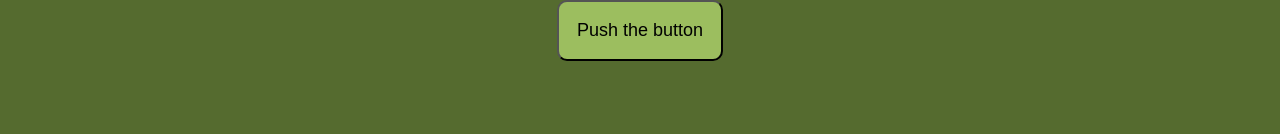
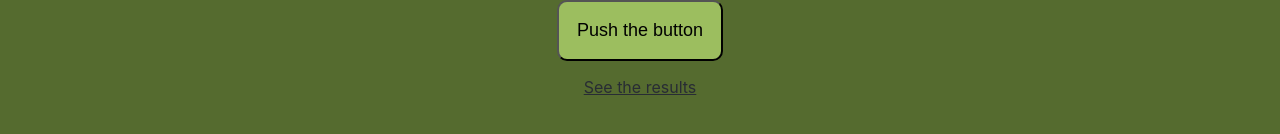
Before and after one commit to Peteropon/typescript-with-redux, a React (Create React App) app: page / in a window 1280 px wide. Shown: the part 432-566 px from the top of the page. Built offline with nearby package versions, Linux system fonts and the light colour scheme.

Commit message:
Added separate links to each page.

```diff
--- a/src/App.css
+++ b/src/App.css
@@ -35,6 +35,14 @@ main {
   background-color: rgb(228, 157, 70);
 }
 
+.link-wrapper {
+  margin: 1em 0;
+}
+
+.link-wrapper > * {
+  color: #282c34;
+}
+
 button {
   padding: 1em;
   background-color: rgb(156, 190, 95);
--- a/src/components/HomePage.tsx
+++ b/src/components/HomePage.tsx
@@ -1,5 +1,6 @@
 import { incrementCounter } from "../redux/actions/counterActions";
 import { useDispatch } from "react-redux";
+import { Link } from "react-router-dom";
 
 const HomePage = () => {
   const dispatch = useDispatch();
@@ -8,6 +9,9 @@ const HomePage = () => {
       <button onClick={() => dispatch(incrementCounter())}>
         Push the button
       </button>
+      <div className="link-wrapper">
+        <Link to="/results">See the results</Link>
+      </div>
     </main>
   );
 };
--- a/src/components/ResultsPage.tsx
+++ b/src/components/ResultsPage.tsx
@@ -1,5 +1,6 @@
 import { connect } from "react-redux";
 import { CounterState } from "../redux/types";
+import { Link } from "react-router-dom";
 
 type Props = CounterState;
 
@@ -14,6 +15,9 @@ const ResultsPage = ({ counter }: Props) => {
           {counter === 1 ? "time" : "times"}!
         </h3>
       )}
+      <div className="link-wrapper">
+        <Link to="/">Back to home</Link>
+      </div>
     </main>
   );
 };
```
